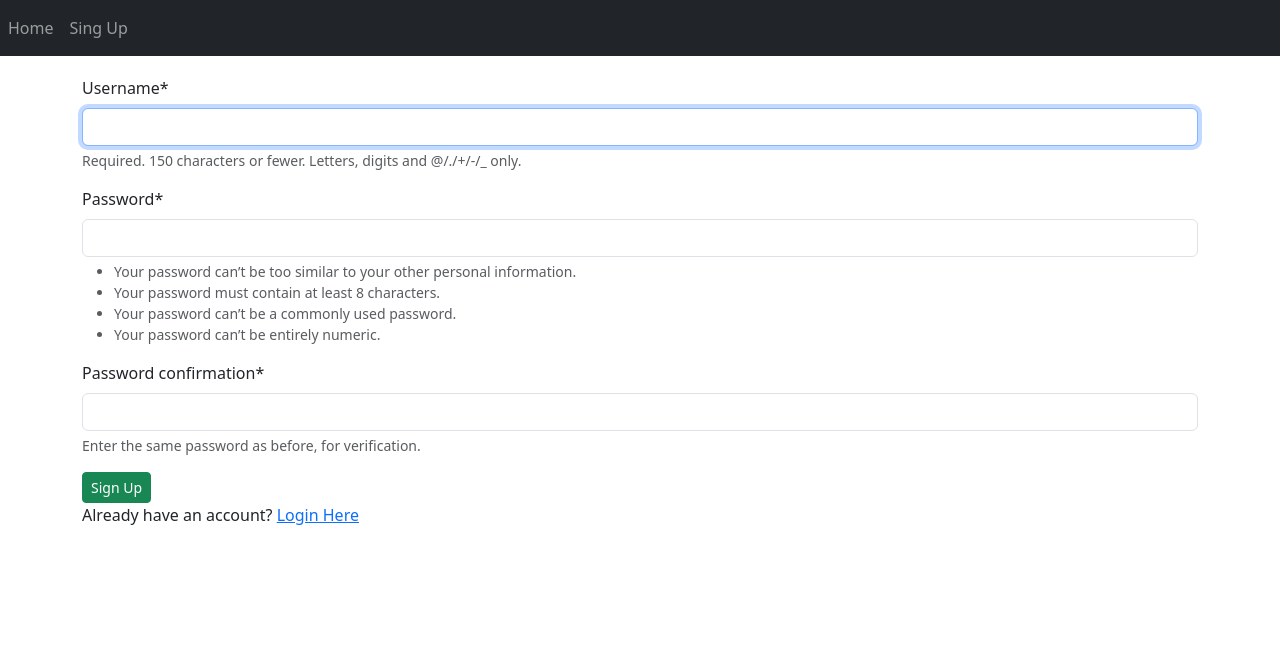
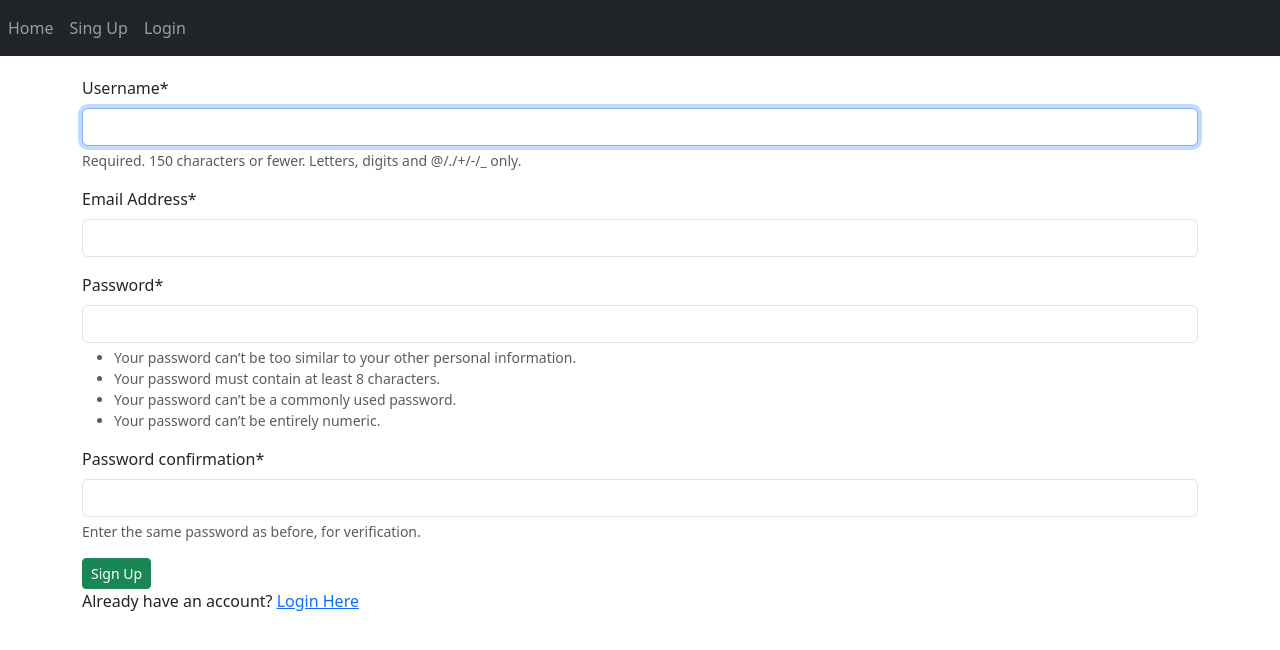
Before and after one commit to sonjoy2074/django-blog, a Django app: page /account/signup/ in a window 1280 px wide. Shown: the top 650 px of the page. Run offline with Django 3.2, Linux system fonts and the light colour scheme; some libraries are stand-ins or nearby versions.

Commit message:
Add sing in page

```diff
--- /dev/null
+++ b/App_login/forms.py
@@ -0,0 +1,10 @@
+from django import forms
+from django.contrib.auth.forms import UserCreationForm, AuthenticationForm
+from django.contrib.auth.models import User
+
+class SignUpForm(UserCreationForm):
+    email = forms.EmailField(label="Email Address", required=True)
+
+    class Meta:
+        model = User
+        fields = ('username', 'email', 'password1', 'password2')
--- a/App_login/urls.py
+++ b/App_login/urls.py
@@ -3,4 +3,6 @@ from App_login import views
 app_name = 'App_login'
 urlpatterns = [
    path('signup/', views.signup, name='signup'),
+   path('login/', views.login_page, name='login'),
+   path('logout/', views.logout_user, name='logout'),
 ]
--- a/App_login/views.py
+++ b/App_login/views.py
@@ -1,14 +1,36 @@
 from django.shortcuts import render
-from django.contrib.auth.forms import UserCreationForm
+from django.contrib.auth.forms import UserCreationForm, AuthenticationForm
+from django.contrib.auth import authenticate,login,logout
+from django.shortcuts import HttpResponseRedirect, redirect
+from django.urls import reverse
+from django.contrib.auth.decorators import login_required
+from App_login.forms import SignUpForm
 # Create your views here.
 
 def signup(request):
-    form = UserCreationForm()
+    form = SignUpForm()
     registered = False
     if request.method == 'POST':
-        form = UserCreationForm( data=request.POST)
+        form = SignUpForm( data=request.POST)
         if form.is_valid():
             form.save()
             registered = True
     dict = {'form':form, 'registered':registered}
     return render(request, 'App_login/signup.html', context=dict)
+
+def login_page(request):
+    form = AuthenticationForm()
+    if request.method == 'POST':
+        form = AuthenticationForm(data=request.POST)
+        if form.is_valid():
+            Username = form.cleaned_data.get('username')
+            password = form.cleaned_data.get('password')
+            user = authenticate(username=Username, password=password)
+            if user is not None:
+                login(request, user)
+                return HttpResponseRedirect(reverse('index'))
+    return render(request, 'App_login/login.html', context={'form':form})
+@login_required
+def logout_user(request):
+    logout(request)
+    return HttpResponseRedirect(reverse('index'))
--- a/django_blog_project/settings.py
+++ b/django_blog_project/settings.py
@@ -130,3 +130,6 @@ STATICFILES_DIRS = [STATIC_DIR,]
 # Media Files
 MEDIA_ROOT = MEDIA_DIR
 MEDIA_URL = '/media/'
+
+
+LOGIN_URL= '/account/login/'
--- a/templates/App_Login/signup.html
+++ b/templates/App_Login/signup.html
@@ -4,7 +4,7 @@
 {% block body_block %}
 {% if registered %}
 <div class="alert alert-success">
-    Account Created Successfully. <a href="">Login Here</a>
+    Account Created Successfully. <a href="{% url 'App_login:login' %}">Login Here</a>
 </div>
 <h2>Create New Account: </h2>
 {% else %}
@@ -12,7 +12,7 @@
     {{ form|crispy }}
     {% csrf_token %}
     <button type="submit" class="btn btn-success btn-sm">Sign Up</button>
-    <p>Already have an account? <a href="">Login Here</a></p>
+    <p>Already have an account? <a href="{% url 'App_login:login' %}">Login Here</a></p>
 </form>
 {% endif %}
 {% endblock %}
--- a/templates/base.html
+++ b/templates/base.html
@@ -13,9 +13,18 @@
             <li class="nva-item active">
                 <a class="nav-link" href="{% url 'index' %}">Home</a>
             </li>
+            {% if user.is_authenticated %}
+            <li class="nva-item ">
+                <a class="nav-link" href="{% url 'App_login:logout' %}">Logout</a>
+            </li>
+            {% else %}
             <li class="nva-item ">
                 <a class="nav-link" href="{% url 'App_login:signup' %}">Sing Up</a>
             </li>
+            <li class="nva-item ">
+                <a class="nav-link" href="{% url 'App_login:login' %}">Login</a>
+            </li>
+            {% endif %}
         </ul>
     </nav>
      <div class="container" style="padding-top:20px">
```
Also changed, not shown: templates/App_Login/login.html (added, +10 -0 lines), db.sqlite3.
